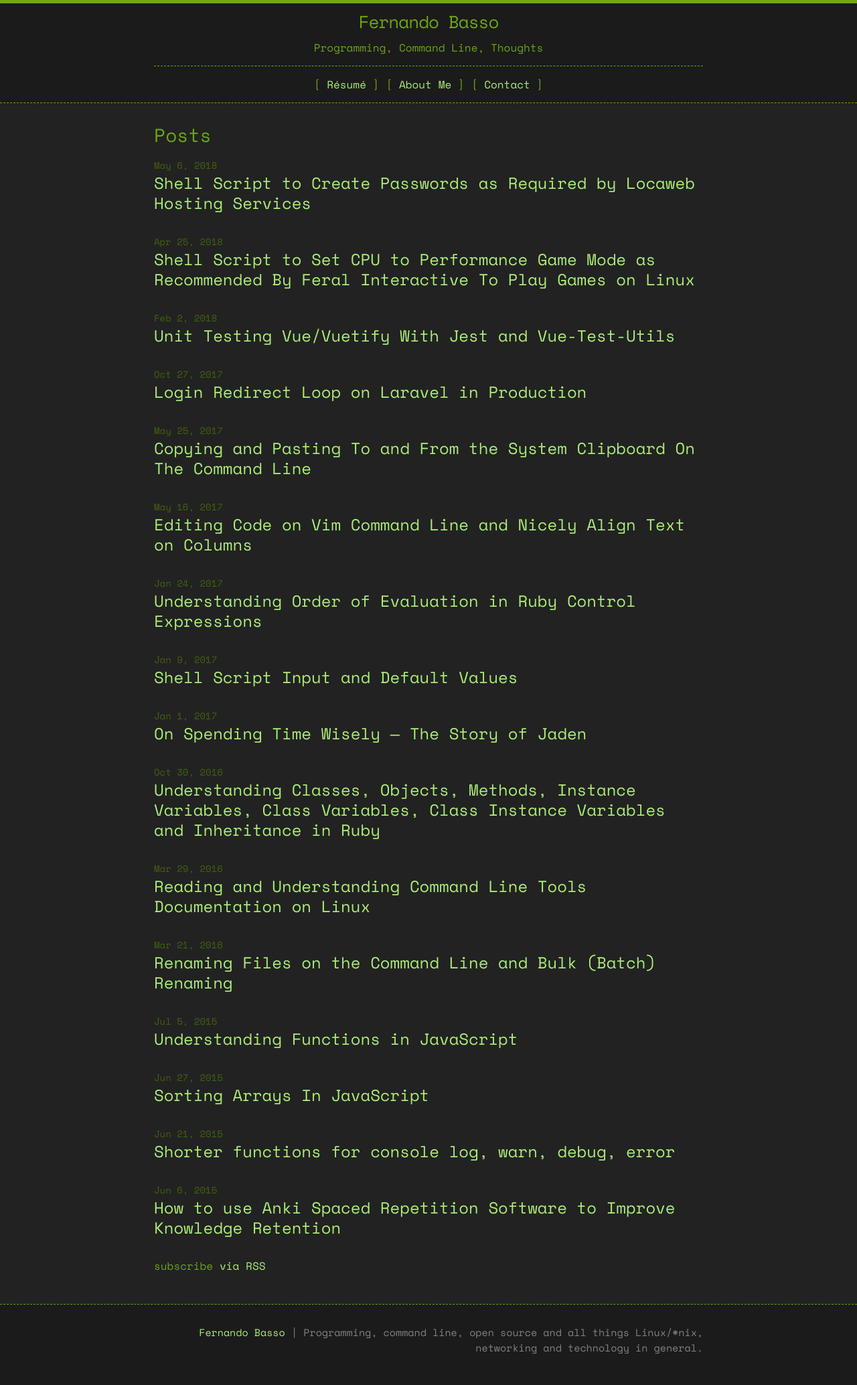
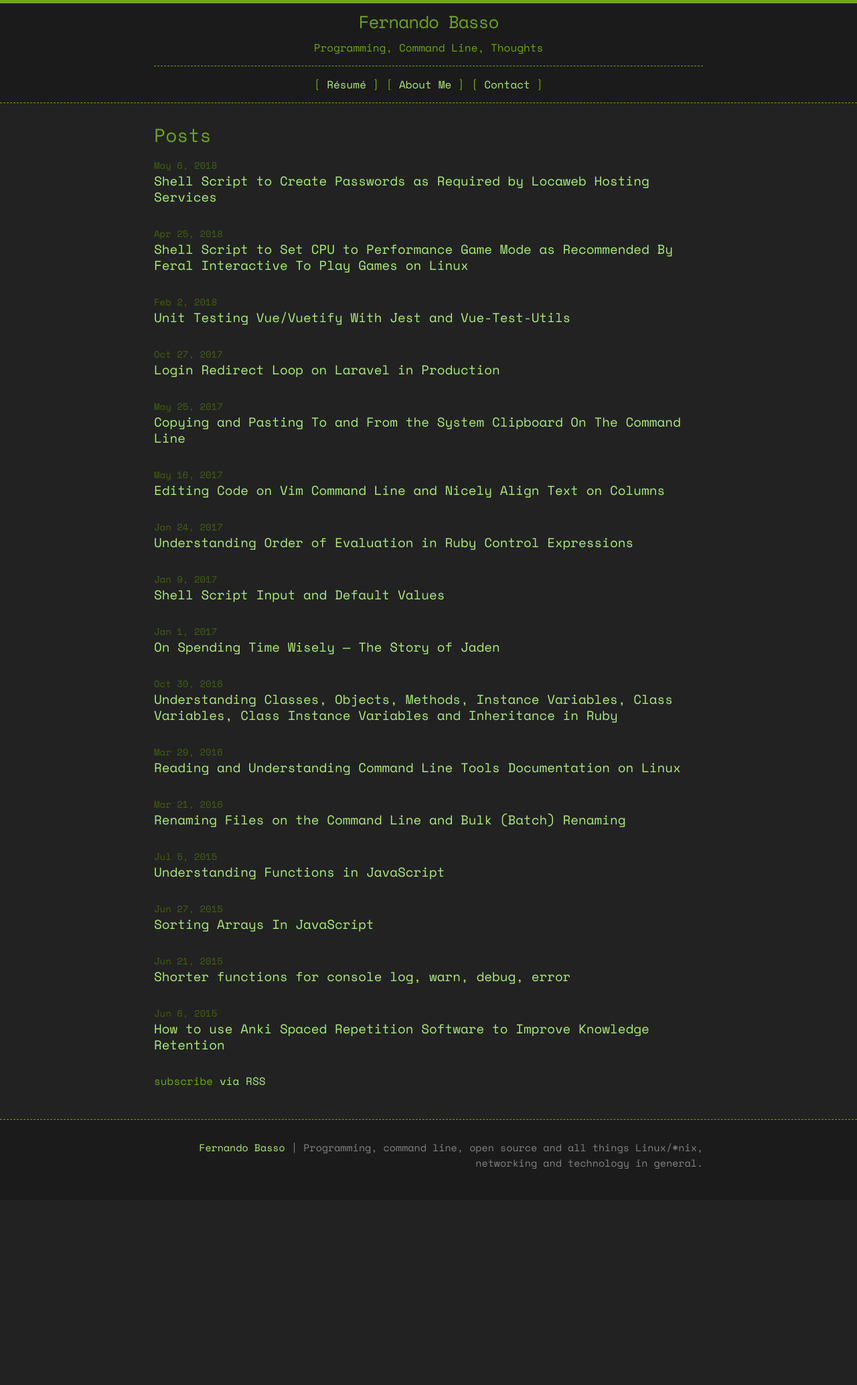
Before and after one commit to FernandoBasso/fernandobasso.github.io, a Jekyll site: the page built from index.md, in a window 1280 px wide. Shown: the whole page at 67% size. Built offline with Jekyll 4.4.1, drawn with Linux system fonts in a browser that asks for light colours; some web fonts are replaced; after the commit the page ends 1792 px from its top, so only the background shows below that.

Commit message:
Make post list shorter.

```diff
--- a/_sass/minima/_layout.scss
+++ b/_sass/minima/_layout.scss
@@ -149,7 +149,7 @@
 
 .post-link {
   display: block;
-  @include relative-font-size(1.5);
+  @include relative-font-size(1.2);
 }
 
 
```
